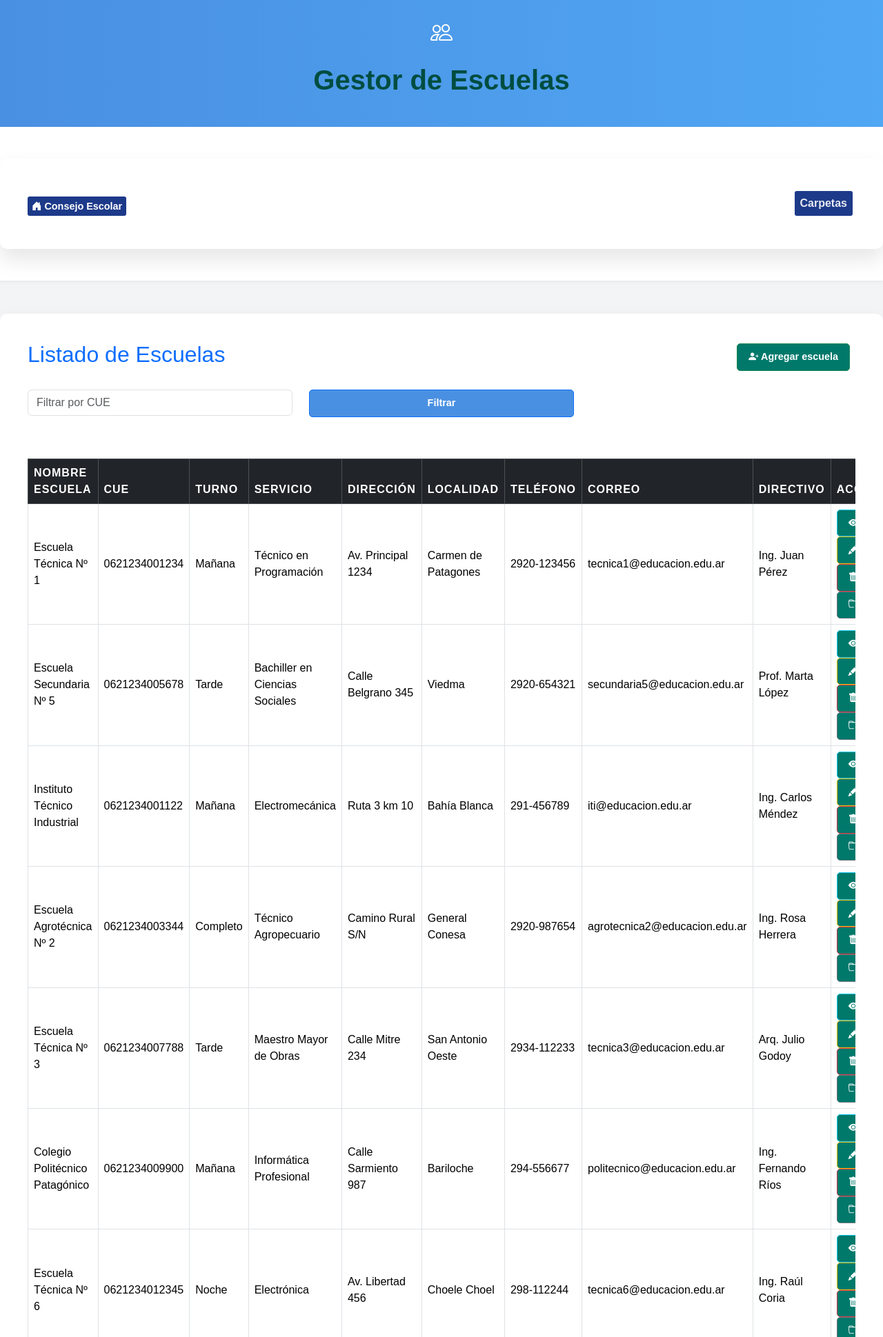
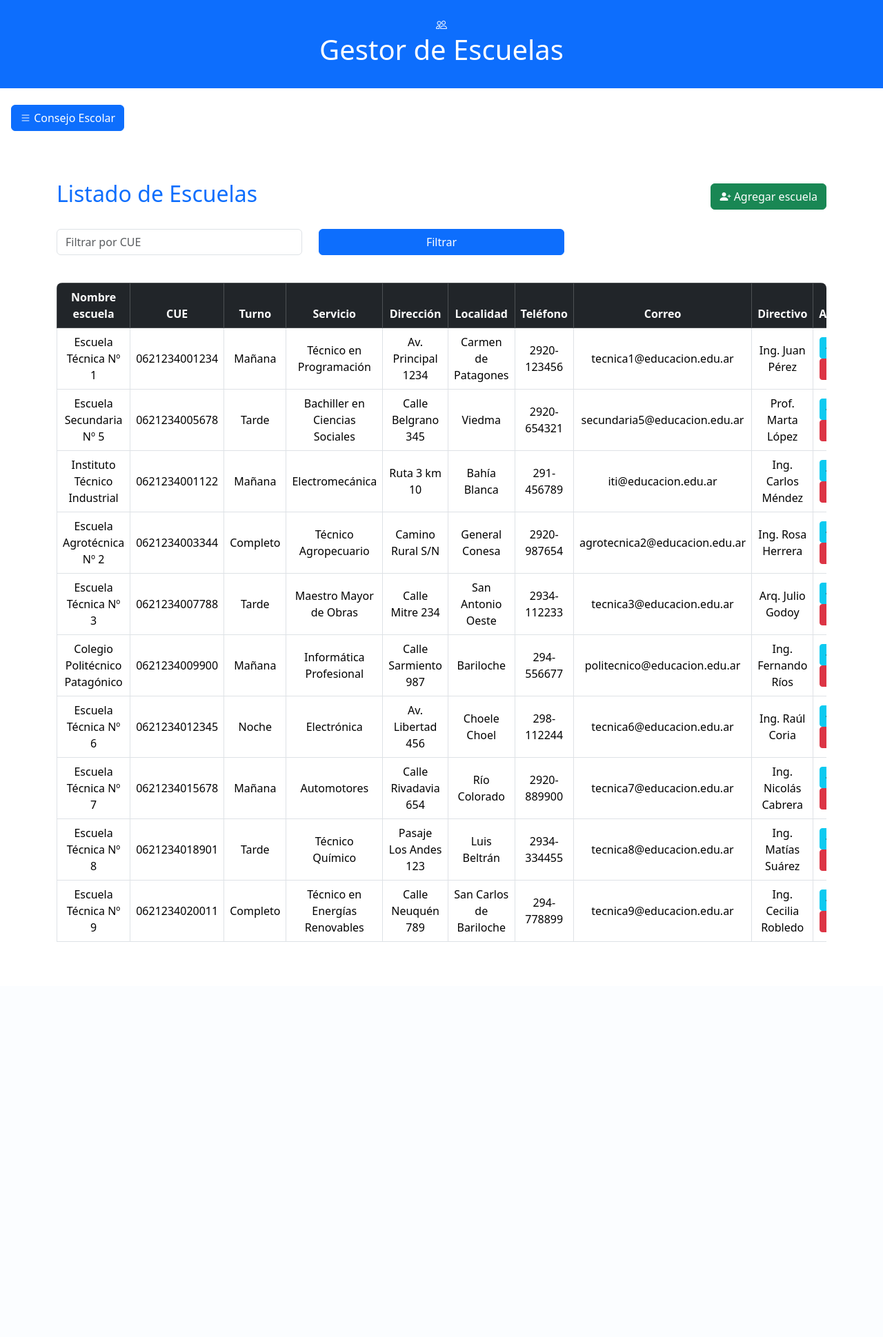
Before and after one commit to Jean-Pierre001/Proyecto_ConsejoEscuela, a PHP site: page /escuelas/escuelas.php in a window 1280 px wide. Shown: the top 1939 px of the page at 69% size. After the commit the page ends 1366 px from the top, so only its background shows below. Run offline with PHP 8.4, Linux system fonts and the light colour scheme; data comes from the database, SQL or seed files in the repository.

Commit message:
Mucho trabajo

```diff
--- a/escuelas/agregarEscuela.php
+++ b/escuelas/agregarEscuela.php
@@ -44,7 +44,7 @@ if ($_SERVER['REQUEST_METHOD'] == 'POST') {
 }
 ?>
 
-<!DOCTYPE html>
+<!--<!DOCTYPE html>
 <html lang="es">
 <head>
     <meta charset="UTF-8">
@@ -110,4 +110,4 @@ if ($_SERVER['REQUEST_METHOD'] == 'POST') {
 </div>
 
 </body>
-</html>
+</html>-->
--- a/escuelas/editarEscuela.php
+++ b/escuelas/editarEscuela.php
@@ -123,7 +123,7 @@ if ($_SERVER['REQUEST_METHOD'] == 'POST') {
         <input type="text" id="vicedirectora" name="vicedirectora" value="<?= htmlspecialchars($escuela['vicedirectora']) ?>" required>
 
         <label for="secretaria">Secretaria:</label>
-        <input type="text" id="secretaria" name="secretaria" value="<?= htmlspecialchars($escuela['secretaria']) ?>" required>
+        <input type="text" id="secretaria" name="secretaria" value="//<?= htmlspecialchars($escuela['secretaria']) ?>" required>
 
         <button type="submit" class="btn btn-editar">Actualizar Escuela</button>
     </form>
--- a/escuelas/escuelas.php
+++ b/escuelas/escuelas.php
@@ -37,22 +37,51 @@ try {
   <h1>Gestor de Escuelas</h1>
 </header>
 
-<!-- Navbar principal -->
-<nav id="mainNavbar" class="navbar navbar-expand-lg sticky-top">
-  <div class="container">
-    <a class="navbar-brand" href="../index.php">
-      <span class="bi bi-house-door-fill"> Consejo Escolar </span>
-    </a>
+  <!-- Offcanvas Sidebar -->
+  <div class="offcanvas offcanvas-start" tabindex="-1" id="demo" aria-labelledby="demoLabel">
+    <!-- Encabezado con imagen centrada -->
+    <div class="offcanvas-header flex-column align-items-center">
+      <button type="button" class="btn-close text-reset mt-3" data-bs-dismiss="offcanvas" aria-label="Cerrar"></button>
+      <div class="w-100 text-center">
+        <img src="../img/consejologo.png" alt="Icono del Consejo" class="img-fluid" style="max-width: 50%;" />
+      </div>
+    </div>
+
+    <!-- Cuerpo con menú de navegación -->
+    <div class="offcanvas-body">
+      <ul class="nav flex-column">
+        <li class="nav-item">
+          <a class="nav-link" href="../index.php"><i class="bi bi-house-door-fill"></i> Inicio</a>
+        </li>
+        <li class="nav-item">
+          <a class="nav-link" href="../folders.php"><i class="bi bi-folder-fill"></i> Gestor de Carpetas</a>
+        </li>
+        <li class="nav-item">
+          <a class="nav-link" href="escuelas/escuelas.php"><i class="bi bi-building"></i> Gestor de Escuelas</a>
+        </li>
+        <li class="nav-item">
+          <a class="nav-link" href="#"><i class="bi bi-person-badge-fill"></i> Gestor de Inspectores</a>
+        </li>
+        <li class="nav-item">
+          <a class="nav-link" href="../usuarios/usuarios.php"><i class="bi bi-people-fill"></i> Gestor de Usuarios</a>
+        </li>
+        <li class="nav-item">
+          <a class="nav-link" href="../index.php"><i class="bi bi-trash-fill"></i> Papelera</a>
+        </li>
+      </ul>
+    </div>
+  </div>
+
+  <!-- Navbar principal -->
+  <nav id="mainNavbar" class="navbar navbar-expand-lg sticky-top">
+    <!-- Botón para abrir el sidebar -->
+    <button class="btn btn-primary m-3" type="button" data-bs-toggle="offcanvas" data-bs-target="#demo" aria-controls="demo">
+      <i class="bi bi-list"></i> Consejo Escolar
+    </button>
     <button class="navbar-toggler" type="button" data-bs-toggle="collapse" data-bs-target="#navbarNav">
       <span class="navbar-toggler-icon"></span>
     </button>
-    <div class="collapse navbar-collapse justify-content-end" id="navbarNav">
-      <ul class="navbar-nav">
-        <li class="nav-item"><a class="nav-link" href="../folders.php">Carpetas</a></li>
-      </ul>
-    </div>
-  </div>
-</nav>
+  </nav>
 
 <div class="container my-5">
 
@@ -78,8 +107,7 @@ try {
       </div>
     </div>
   </form>
-
-  <div class="table-responsive">
+  <div class="table-responsive rounded-3">
     <table class="table table-bordered table-hover align-middle text-center">
       <thead class="table-dark">
         <tr>
@@ -121,7 +149,6 @@ try {
     </table>
   </div>
 </div>
-
 <script src="https://cdn.jsdelivr.net/npm/bootstrap@5.3.3/dist/js/bootstrap.bundle.min.js"></script>
 </body>
 </html>
--- a/escuelas/estilos/escuela.css
+++ b/escuelas/estilos/escuela.css
@@ -1,227 +1,83 @@
 
-/* Reset de márgenes y paddings */
-* {
-    margin: 0;
-    padding: 0;
-    box-sizing: border-box;
-}
-
-/* General */
-body {
-    font-family: 'Arial', sans-serif;
-    background-color: #f3f4f6;
-    color: #333;
-    padding: 0;
-    margin: 0;
-}
-
-h1 {
-    font-size: 2.5rem;
-    color: #004d40;
-    text-align: center;
-    margin: 20px 0;
-    font-weight: bold;
-}
-
-/* Contenedor principal */
-.container {
-    width: 100%;
-    max-width: 1400px;
-    margin: 30px auto;
-    background-color: white;
-    padding: 40px;
-    border-radius: 10px;
-    box-shadow: 0 15px 30px rgba(0, 0, 0, 0.1);
-}
-
-/* Botón Agregar Socio */
-.add-button-container {
-    text-align: right;
-    margin-bottom: 20px;
-}
-
-.btn {
-    display: inline-block;
-    padding: 12px 24px;
-    background-color: #00796b;
-    color: white;
-    text-decoration: none;
-    border-radius: 5px;
-    font-size: 1rem;
-    font-weight: bold;
-    transition: background-color 0.3s ease, transform 0.2s ease;
-}
-
-.btn:hover {
-    background-color: #004d40;
-    transform: scale(1.05);
-}
-
-/* Botón Agregar */
-.btn-agregar {
-    background-color: #0288d1;
-}
-
-.btn-agregar:hover {
-    background-color: #01579b;
-}
-
-/* Tabla */
-.table-responsive {
-    overflow-x: auto;
-}
-
-table {
-    width: 100%;
-    border-collapse: collapse;
-    background-color: #ffffff;
-    border-radius: 10px;
-    box-shadow: 0 4px 8px rgba(0, 0, 0, 0.1);
-    margin-top: 20px;
-}
-
-th, td {
-    padding: 20px 24px;
-    text-align: left;
-    font-size: 1rem;
-}
-
-th {
-    background-color: #00796b;
-    color: white;
-    font-weight: bold;
-    text-transform: uppercase;
-    letter-spacing: 1px;
-}
-
-td {
-    background-color: #f9f9f9;
-    color: #555;
-}
-
-/* Alternancia de filas */
-tr:nth-child(even) {
-    background-color: #f1f1f1;
-}
-
-tr:hover {
-    background-color: #e0f7fa;
-}
-
-/* Botones de acción */
-.btn {
-    padding: 8px 16px;
-    font-size: 0.9rem;
-    text-decoration: none;
-    border-radius: 5px;
-    margin-right: 8px;
-}
-
-.btn-ver {
-    background-color: #0288d1;
-}
-
-.btn-ver:hover {
-    background-color: #01579b;
-}
-
-.btn-editar {
-    background-color: #388e3c;
-}
-
-.btn-editar:hover {
-    background-color: #2c6c2e;
-}
-
-.btn-eliminar {
-    background-color: #d32f2f;
-}
-
-.btn-eliminar:hover {
-    background-color: #b71c1c;
-}
-
-/* Responsive */
-@media (max-width: 768px) {
-    .container {
-        width: 90%;
-        padding: 15px;
+    .sidebar {
+      width: 5%;
+      height: 100vh;
+      background-color: #9e2f2f;
+      border-right: 1px solid #dee2e6;
+      padding: 30px 20px;
+      box-shadow: 2px 0 5px rgba(0,0,0,0.05);
     }
 
-    h1 {
-        font-size: 1.8rem;
-    }
-
-    .btn {
-        padding: 10px 20px;
-        font-size: 0.9rem;
-    }
-
-    th, td {
-        padding: 10px 15px;
-    }
-}
-
-
-
-    header i {
-      font-size: 200%;
-    }
-
-    header {
+    .sidebar h4 {
+      margin-bottom: 25px;
       font-weight: bold;
-      background: linear-gradient(90deg, #4A90E2, #50A7F3);
-      padding: 2px 0;
-      color: white;
-      text-align: center;
-      box-shadow: 0 4px 16px rgba(0, 0, 0, 0.15);
-    }
-    .navbar {
-      transition: all 0.3s ease;
-      background-color: white;
-      padding-top: 1rem;
-      padding-bottom: 1rem;
-      box-shadow: 0 2px 5px rgba(0,0,0,0.05);
-    }
-
-    .navbar.shrink {
-      padding-top: 0.3rem;
-      padding-bottom: 0.3rem;
-    }
-
-    .navbar-brand {
-      font-weight: bold;
-      font-size: 1.7rem;
-      color: #1d3a8a;
-    }
-
-    .navbar-brand span {
-      font-size: 0.9rem;
-      background-color: #1d3a8a;
-      color: white;
-      padding: 6px 6px;
-      border-radius: 3px;
-      margin-right: 4px;
+      color: #343a40;
     }
 
     .nav-link {
-      padding: 6px 6px;
-      background-color: #1d3a8a;
-      color:rgb(231, 234, 241) !important;
-      font-weight: bold;
-      border-radius: 3px;
-      margin-right: 4px;
+      color: #495057;
+      font-size: 18px;
+      padding: 12px 10px;
+      border-radius: 8px;
+      transition: all 0.3s ease;
+      display: flex;
+      align-items: center;
     }
 
-    .nav-item.dropdown:hover .nav-link {
-      color: #f6b800 !important;
+    .nav-link i {
+      font-size: 20px;
+      margin-right: 12px;
+      color: #0d6efd;
     }
 
-    .dropdown-menu {
-      border: none;
-      box-shadow: 0 4px 10px rgba(0,0,0,0.1);
+    .nav-link:hover {
+      background-color: #e9ecef;
+      color: #0d6efd;
+      text-decoration: none;
     }
 
-    .btn-primary {
-      background-color: #4A90E2;
+    .nav-link:hover i {
+      color: #0a58ca;
     }
+
+    .offcanvas {
+      background-color: #f8f9fa;
+    }
+
+    .offcanvas-title {
+      font-size: 24px;
+      font-weight: bold;
+      color: #0d6efd;
+    }
+
+    .nav-link {
+      font-size: 18px;
+      color: #343a40;
+      display: flex;
+      align-items: center;
+      padding: 10px 15px;
+      border-radius: 5px;
+      transition: background-color 0.2s ease;
+    }
+
+    .nav-link:hover {
+      background-color: #bbc3d3;
+      color: #0d6efd;
+      text-decoration: none;
+    }
+
+    .nav-link i {
+      margin-right: 10px;
+      color: #0d6efd;
+    }
+
+    .offcanvas-body  {
+        background-color: #eeeeee;
+    }
+
+    .btn-close {
+        font-size: 75%;
+        color: white;
+        border-radius: 50%;
+        background-color: #e90303;
+    }
--- a/usuarios/agregarUsuario.php
+++ b/usuarios/agregarUsuario.php
@@ -31,7 +31,7 @@ if ($_SERVER['REQUEST_METHOD'] == 'POST') {
 }
 ?>
 
-<!DOCTYPE html>
+<!--<!DOCTYPE html>
 <html lang="es">
 <head>
     <meta charset="UTF-8">
@@ -69,4 +69,4 @@ if ($_SERVER['REQUEST_METHOD'] == 'POST') {
 </div>
 
 </body>
-</html>
+</html>-->
```
